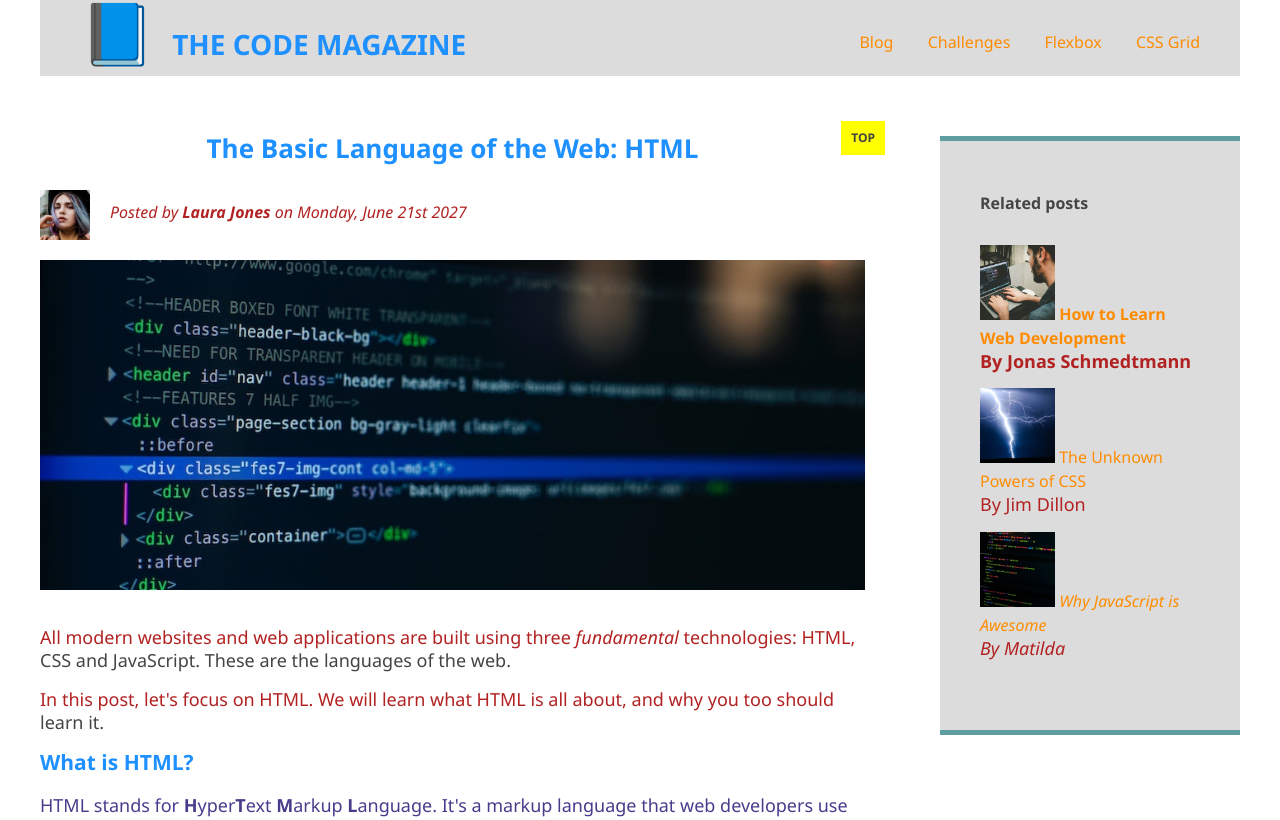
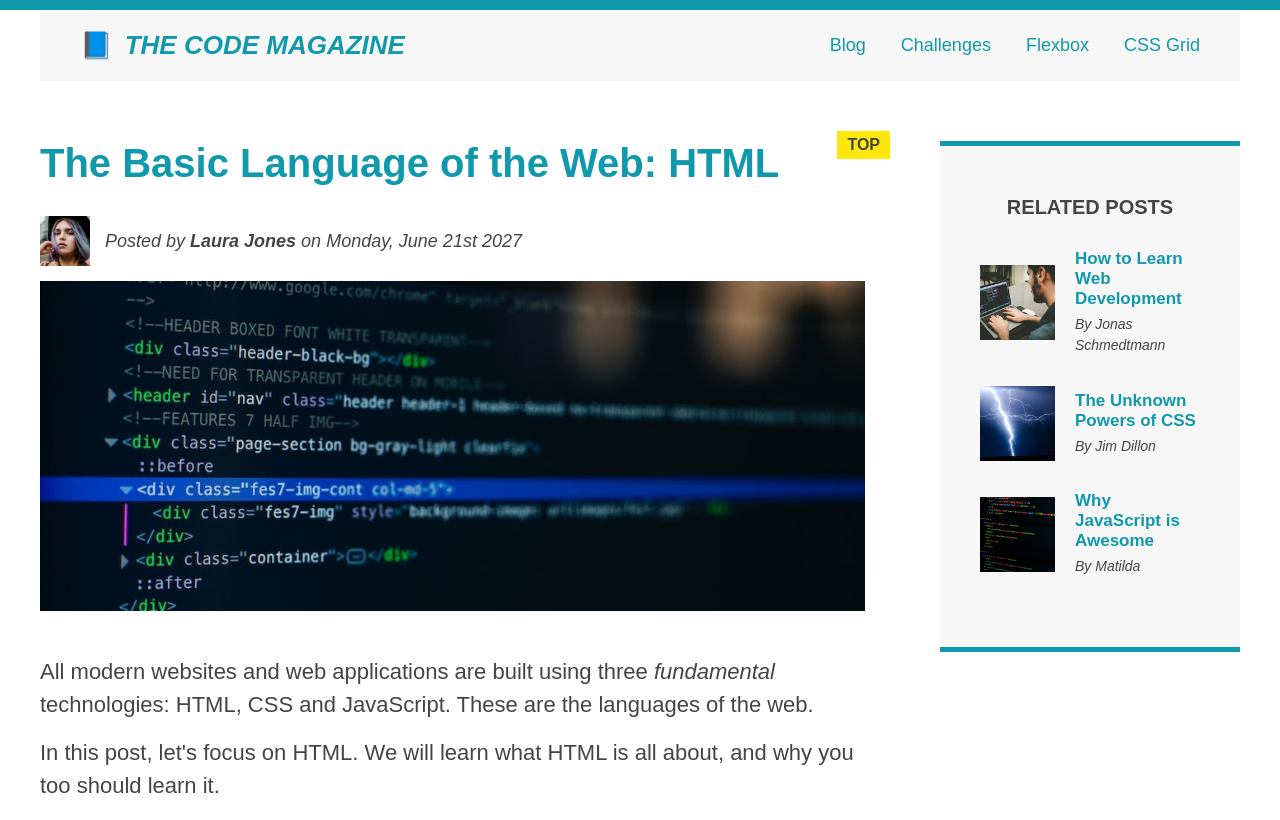
Before and after one commit to HerrBvomSee/learn_modern_css, a plain HTML site: page page.html in a window 1280 px wide. Shown: the top 820 px of the page. Drawn offline with Linux system fonts and the light colour scheme.

Commit message:
next steps

```diff
--- a/base-styles.css
+++ b/base-styles.css
@@ -1,153 +1,203 @@
 * {
+  /* border-top: 10px solid #1098ad; */
   margin     : 0;
   padding    : 0;
   box-sizing : border-box;
 }
 
+/* PAGE SECTIONS */
 body {
   color       : #444444;
-  font-family : "Segoe UI", Tahoma, Geneva, Verdana, sans-serif;
-  line-height : 1.5em;
+  font-family : sans-serif;
+
+  border-top  : 10px solid #1098ad;
   position    : relative;
 }
 
 .container {
   width  : 1200px;
-  margin : auto;
+  /* margin-left: auto;
+  margin-right: auto; */
+  margin : 0 auto;
 }
 
 .main-header {
-  background-color : gainsboro;
+  background-color : #f7f7f7;
+  /* padding: 20px;
+  padding-left: 40px;
+  padding-right: 40px; */
   padding          : 20px 40px;
-  margin-bottom    : 60px;
+  /* margin-bottom: 60px; */
+  /* height: 80px; */
+}
+
+nav {
+  font-size : 18px;
+  /* text-align: center; */
+}
+
+article {
+  /* margin-bottom: 60px; */
 }
 
 .post-header {
-  margin-bottom : 30px;
-  float         : left;
+  margin-bottom : 40px;
+  /* position: relative; */
 }
 
 aside {
-  background-color : gainsboro;
+  background-color : #f7f7f7;
+  border-top       : 5px solid #1098ad;
+  border-bottom    : 5px solid #1098ad;
   padding          : 50px 40px;
-  border-top       : 5px solid cadetblue;
-  border-bottom    : 5px solid cadetblue;
 }
+
+/* SMALLER ELEMENTS */
+h1,
+h2,
+h3 {
+  color : #1098ad;
+}
+
+h1 {
+  font-size      : 26px;
+  text-transform : uppercase;
+  font-style     : italic;
+}
+
+h2 {
+  font-size     : 40px;
+  margin-bottom : 30px;
+}
+
+h3 {
+  font-size     : 30px;
+  margin-bottom : 20px;
+  margin-top    : 40px;
+}
+
+h4 {
+  font-size      : 20px;
+  text-transform : uppercase;
+  text-align     : center;
+  margin-bottom  : 30px;
+}
+
+p {
+  font-size     : 22px;
+  line-height   : 1.5;
+  margin-bottom : 15px;
+}
+
+ul,
+ol {
+  margin-left   : 50px;
+  margin-bottom : 20px;
+}
+
+li {
+  font-size     : 20px;
+  margin-bottom : 10px;
+  /* display: inline; */
+}
+
+li:last-child {
+  margin-bottom : 0;
+}
+
+/* footer p {
+  font-size: 16px;
+} */
+
+/* article header p {
+  font-style: italic;
+} */
+
+#author {
+  font-style : italic;
+  font-size  : 18px;
+}
+
+#copyright {
+  font-size : 16px;
+}
+
+.related-author {
+  font-size   : 18px;
+  font-weight : bold;
+}
+
+/* ul {
+  list-style: none;
+} */
 
 .related {
   list-style  : none;
   margin-left : 0;
 }
 
-article {
-  margin-bottom : 60px;
+body {
+  /* background-color: orangered; */
 }
 
-/* applies only when p is really the first paragraph item in the article */
-article p:first-child {
-  color : rebeccapurple;
-}
-
-h1, h2, h3 {
-  color : dodgerblue;
-}
-
-h1 {
-  font-size      : 28px;
-  text-transform : uppercase;
-}
-
-h2 {
-  font-size     : 26px;
-  text-align    : center;
-  margin-bottom : 30px;
-  position      : relative;
-}
-
-h3 {
-  font-size     : 21px;
-  margin-bottom : 20px;
-}
-
-h4 {
-  margin-bottom : 30px;
-}
-
-p {
-  font-size     : 18px;
-  line-height   : 1.3em;
-  margin-bottom : 15px;
-}
-
-ul, ol {
-  margin-left   : 50px;
-  margin-bottom : 20px;
-}
-
-/* list styling */
-li {
-  margin-bottom : 10px;
-}
+/* .first-li {
+  font-weight: bold;
+} */
 
 li:first-child {
   font-weight : bold;
 }
 
 li:last-child {
-  font-style    : italic;
-  margin-bottom : 0;
+  font-style : italic;
 }
 
 li:nth-child(even) {
-  color : cadetblue;
+  /* color: red; */
 }
 
+/* Misconception: this won't work! */
+article p:first-child {
+  color : red;
+}
 
-/* Link styling */
+/* Styling links */
 a:link {
-  color           : darkorange;
+  color           : #1098ad;
   text-decoration : none;
 }
 
 a:visited {
-  color : firebrick;
+  /* color: #777; */
+  color : #1098ad;
 }
 
 a:hover {
   color           : orangered;
   font-weight     : bold;
-  text-decoration : underline dotted;
+  text-decoration : underline orangered;
 }
 
 a:active {
-  color : rebeccapurple;
+  background-color : black;
+  font-style       : italic;
 }
 
-/* Conflict resolving */
-#copyright {
-  color : red;
-}
+/* LVHA */
 
-.copyright {
-  color : blue;
-}
-
-.text {
-  color : yellow;
-}
-
-footer p {
-  color : cadetblue;
-}
-
-.post-image {
+.post-img {
   width  : 100%;
   height : auto;
 }
 
 nav a:link {
+  /* background-color: orangered;
+  margin: 20px;
+  padding: 20px;
+
+  display: block; */
+
   margin-right : 30px;
-  margin-top   : 10px;
   display      : inline-block;
 }
 
@@ -156,85 +206,195 @@ nav a:link:last-child {
 }
 
 button {
+  font-size : 22px;
   padding   : 20px;
-  font-size : 22px;
   cursor    : pointer;
+
   position  : absolute;
+  /* top: 50px;
+  left: 50px; */
   bottom    : 50px;
   right     : 50px;
 }
 
 h1::first-letter {
-  font-size    : 60px;
-  margin-right : 10px;
-}
-
-p::first-line {
-  color : firebrick;
+  font-style   : normal;
+  margin-right : 5px;
 }
 
 h3 + p::first-line {
-  color : darkslateblue;
+  /* color: red; */
 }
 
-h2::after {
+h2 {
+  /* background-color: orange; */
+  position : relative;
+}
+
+h2::before {
   content          : "TOP";
-  font-size        : 12px;
-  background-color : yellow;
+  background-color : #ffe70e;
   color            : #444444;
+  font-size        : 16px;
   font-weight      : bold;
   display          : inline-block;
   padding          : 5px 10px;
   position         : absolute;
-  top              : -15px;
-  right            : -20px;
+  top              : -10px;
+  right            : -25px;
 }
 
-/* Floats */
-.author-image {
-  float         : left;
-  margin-bottom : 20px;
+/* Resolving conflicts */
+/* #copyright {
+  color: red;
+}
+
+.copyright {
+  color: blue;
+}
+
+.text {
+  color: yellow;
+}
+
+footer p {
+  color: green !important;
+} */
+
+/* nav a:link,
+nav p {
+  font-size: 18px;
+} */
+
+/* FLOATS */
+/*
+.author-img {
+  float: left;
+  margin-bottom: 20px;
 }
 
 .author {
-  float       : left;
-  margin-top  : 12px;
-  margin-left : 20px;
-  font-style  : italic;
-  font-size   : medium;
+  float: left;
+  margin-top: 10px;
+  margin-left: 20px;
 }
 
 h1 {
-  float : left;
+  float: left;
 }
 
 nav {
-  float : right;
+  float: right;
 }
 
 .clear {
-  clear : both;
+  clear: both;
 }
 
-/* clear float layout! */
 .clearfix::after {
-  clear   : both;
-  content : "";
-  display : block;
+  clear: both;
+  content: "";
+  display: block;
 }
 
-
 article {
-  float : left;
-  width : 825px;
+  width: 825px;
+  float: left;
 }
 
 aside {
-  width : 300px;
-  float : right;
+  width: 300px;
+  float: right;
 }
 
 footer {
-  background-color : blue;
-  clear            : both;
+  clear: both;
 }
+*/
+
+/* FLEXBOX */
+.main-header {
+  display         : flex;
+  align-items     : center;
+  justify-content : space-between;
+}
+
+.author-box {
+  display       : flex;
+  align-items   : center;
+  margin-bottom : 15px;
+}
+
+.author {
+  margin-bottom : 0;
+  margin-left   : 15px;
+}
+
+.related-post {
+  display       : flex;
+  align-items   : center;
+  gap           : 20px;
+  margin-bottom : 30px;
+}
+
+.related-link:link {
+  font-size     : 17px;
+  font-weight   : bold;
+  font-style    : normal;
+  margin-bottom : 5px;
+  display       : block;
+}
+
+.related-author {
+  margin-bottom : 0;
+  font-size     : 14px;
+  font-weight   : normal;
+  font-style    : italic;
+}
+
+/* FLEXBOX LAYOUT */
+/* .row {
+  display: flex;
+  align-items: flex-start;
+  gap: 75px;
+  margin-bottom: 60px;
+}
+
+article {
+  flex: 1;
+  margin-bottom: 0;
+}
+
+aside {
+
+  DEFAULTS:
+  flex-grow: 0;
+  flex-shrink: 1;
+  flex-basis: auto;
+
+  flex: 0 0 300px;
+} */
+
+/* CSS GRID LAYOUT */
+.container {
+  display               : grid;
+  grid-template-columns : 1fr 300px;
+  column-gap            : 75px;
+  row-gap               : 60px;
+  align-items           : start;
+}
+
+.main-header {
+  /* grid-column: 1 / span 2; */
+  grid-column : 1 / -1;
+}
+
+article {
+}
+
+aside {
+}
+
+footer {
+  grid-column : 1 / -1;
+}
--- a/page.html
+++ b/page.html
@@ -2,45 +2,64 @@
 <html lang="en">
 <head>
   <meta charset="UTF-8" />
+  <link href="base-styles.css" rel="stylesheet" />
+
   <title>The Basic Language of the Web: HTML</title>
-  <link rel="stylesheet" href="base-styles.css">
 </head>
 
 <body>
+<!--
+<h1>The Basic Language of the Web: HTML</h1>
+<h2>The Basic Language of the Web: HTML</h2>
+<h3>The Basic Language of the Web: HTML</h3>
+<h4>The Basic Language of the Web: HTML</h4>
+<h5>The Basic Language of the Web: HTML</h5>
+<h6>The Basic Language of the Web: HTML</h6>
+-->
+
 <div class="container">
   <header class="main-header clearfix">
-    <h1>📘 The Code Magazine </h1>
+    <h1>📘 The Code Magazine</h1>
 
     <nav>
+      <!-- <strong>This is the navigation</strong> -->
       <a href="blog.html">Blog</a>
       <a href="#">Challenges</a>
-      <a href="#">Flexbox</a>
-      <a href="#">CSS Grid</a>
+      <a href="flexbox.html">Flexbox</a>
+      <a href="css-grid.html">CSS Grid</a>
     </nav>
-    <!--     <div class="clear"></div> -->
+
+    <!-- <div class="clear"></div> -->
   </header>
 
+  <!-- ONLY NECESSARY FOR FLEXBOX -->
+  <!-- <div class="row"> -->
   <article>
     <header class="post-header">
       <h2>The Basic Language of the Web: HTML</h2>
 
+      <div class="author-box">
         <img
             src="img/laura-jones.jpg"
             alt="Headshot of Laura Jones"
             height="50"
             width="50"
-          class="author-image"
+            class="author-img"
         />
 
-      <p class="author">Posted by <strong>Laura Jones</strong> on Monday, June 21st 2027</p>
+        <p id="author" class="author">
+          Posted by <strong>Laura Jones</strong> on Monday, June 21st 2027
+        </p>
+      </div>
 
       <img
           src="img/post-img.jpg"
           alt="HTML code on a screen"
           width="500"
           height="200"
-          class="post-image"
+          class="post-img"
       />
+      <button>❤️ Like</button>
     </header>
 
     <p>
@@ -51,8 +70,8 @@
     </p>
 
     <p>
-      In this post, let's focus on HTML. We will learn what HTML is all about,
-      and why you too should learn it.
+      In this post, let's focus on HTML. We will learn what HTML is all
+      about, and why you too should learn it.
     </p>
 
     <h3>What is HTML?</h3>
@@ -64,13 +83,13 @@
     </p>
     <p>
       HTML consists of elements that describe different types of content:
-      paragraphs, links, headings, images, video, etc. Web browsers understand
-      HTML and render HTML code as websites.
+      paragraphs, links, headings, images, video, etc. Web browsers
+      understand HTML and render HTML code as websites.
     </p>
     <p>In HTML, each element is made up of 3 parts:</p>
 
     <ol>
-      <li class="">The opening tag</li>
+      <li class="first-li">The opening tag</li>
       <li>The closing tag</li>
       <li>The actual element</li>
     </ol>
@@ -87,15 +106,17 @@
     <h3>Why should you learn HTML?</h3>
 
     <p>
-      There are countless reasons for learning the fundamental language of the
-      web. Here are 5 of them:
+      There are countless reasons for learning the fundamental language of
+      the web. Here are 5 of them:
     </p>
 
     <ul>
-      <li class="">To be able to use the fundamental web dev language</li>
+      <li class="first-li">
+        To be able to use the fundamental web dev language
+      </li>
       <li>
         To hand-craft beautiful websites instead of relying on tools like
-        Wordpress or Wix
+        Worpress or Wix
       </li>
       <li>To build web applications</li>
       <li>To impress friends</li>
@@ -105,44 +126,55 @@
     <p>Hopefully you learned something new here. See you next time!</p>
   </article>
 
-  <aside class="">
+  <aside>
     <h4>Related posts</h4>
 
     <ul class="related">
-      <li>
+      <li class="related-post">
         <img
             src="img/related-1.jpg"
             alt="Person programming"
             width="75"
             height="75"
         />
-        <a href="#">How to Learn Web Development</a>
-        <p>By Jonas Schmedtmann</p>
+        <div>
+          <a href="#" class="related-link">How to Learn Web Development</a>
+          <p class="related-author">By Jonas Schmedtmann</p>
+        </div>
       </li>
-      <li>
-        <img src="img/related-2.jpg" alt="Lightning" width="75" heigth="75" />
-        <a href="#">The Unknown Powers of CSS</a>
-        <p>By Jim Dillon</p>
+      <li class="related-post">
+        <img
+            src="img/related-2.jpg"
+            alt="Lightning"
+            width="75"
+            height="75"
+        />
+        <div>
+          <a href="#" class="related-link">The Unknown Powers of CSS</a>
+          <p class="related-author">By Jim Dillon</p>
+        </div>
       </li>
-      <li>
+      <li class="related-post">
         <img
             src="img/related-3.jpg"
             alt="JavaScript code on a screen"
             width="75"
             height="75"
         />
-        <a href="#">Why JavaScript is Awesome</a>
-        <p>By Matilda</p>
+        <div>
+          <a href="#" class="related-link">Why JavaScript is Awesome</a>
+          <p class="related-author">By Matilda</p>
+        </div>
       </li>
     </ul>
   </aside>
+  <!-- </div> -->
 
   <footer>
-    <p id="copyright" class="copyright text">Copyright &copy; 2027 by The Code Magazine.</p>
+    <p id="copyright" class="copyright text">
+      Copyright &copy; 2027 by The Code Magazine.
+    </p>
   </footer>
 </div>
-
-<button>❤️ Like</button>
-
 </body>
 </html>
--- a/product-styles.css
+++ b/product-styles.css
@@ -17,26 +17,14 @@ body {
 .product-box {
   border   : #444444 2px solid;
   margin   : 40px auto;
-  width    : 645px;
+  width    : 800px;
   position : relative;
 }
 
 .item-image {
   width        : 200px;
   height       : 100%;
-  float        : left;
   margin-right : 20px;
-}
-
-.mid-part {
-  float        : left;
-  width        : 200px;
-  margin-right : 20px;
-}
-
-.detail-part {
-  float : left;
-  width : 200px;
 }
 
 .price {
@@ -55,12 +43,9 @@ body {
   font-size      : smaller;
   color          : darkgrey;
   margin-bottom  : 20px;
-  /* margin-top     : 20px; */
-  float          : right;
 }
 
 .description {
-  clear : both;
 }
 
 ol, ul {
@@ -68,15 +53,11 @@ ol, ul {
   margin-bottom : 20px;
 }
 
-a {
-}
-
 .more-info:link, .more-info:visited {
   color           : #444444;
   text-decoration : none;
   font-weight     : bolder;
   margin-bottom   : 25px;
-  display         : inline-block;
 }
 
 .more-info:hover, .more-info:active {
@@ -151,3 +132,15 @@ p {
 .color-red {
   background-color : orangered;
 }
+
+.product-container {
+  display         : flex;
+  justify-content : space-between;
+  gap             : 20px;
+  flex-basis      : 200px;
+}
+
+.top-line {
+  display         : flex;
+  justify-content : space-between;
+}
```
Also changed, not shown: css-grid.html (added, +93 -0 lines), flexbox.html (added, +76 -0 lines), shopitem.html (+4 -0 lines). Lines whose indentation alone changed are shown as unchanged.
